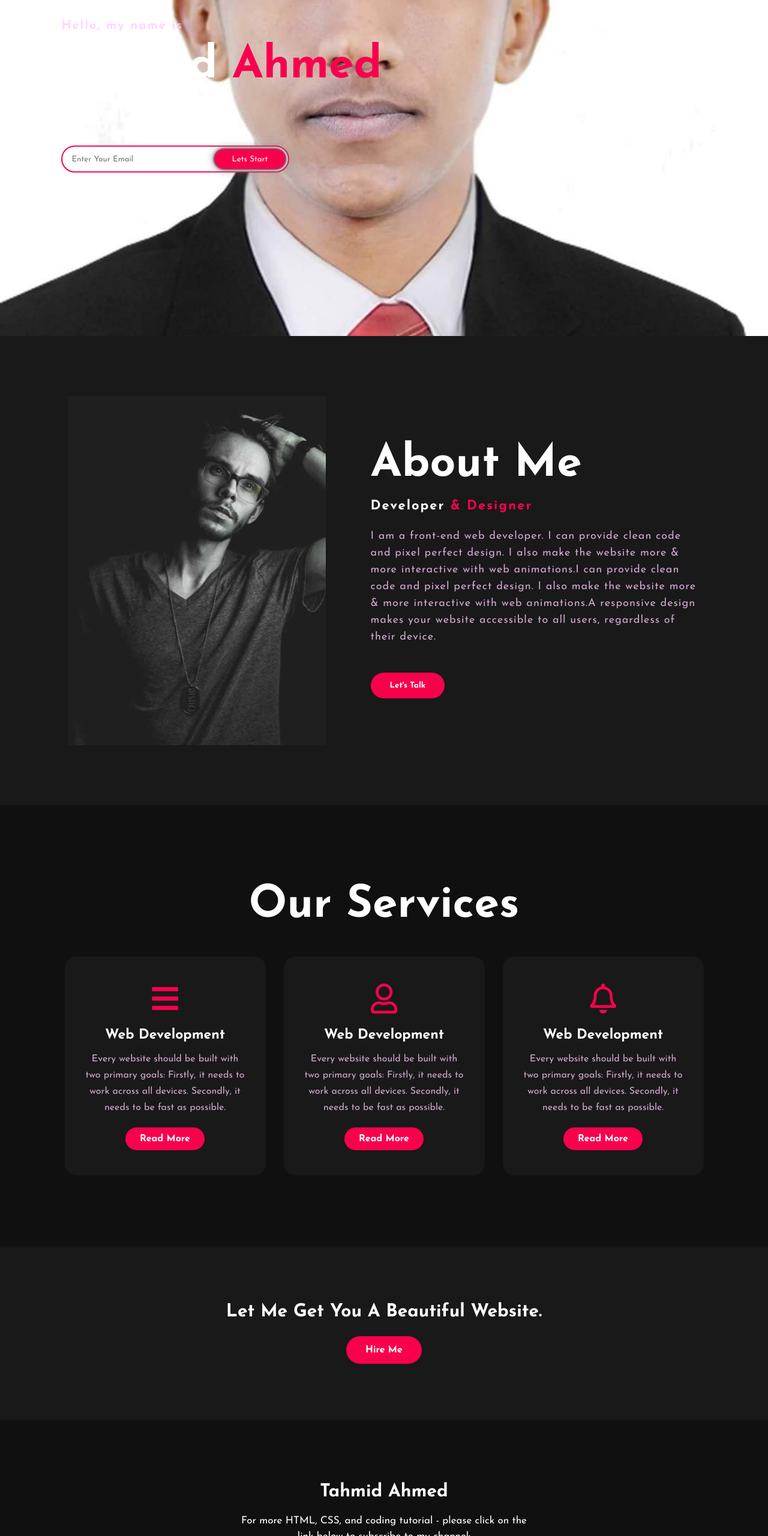
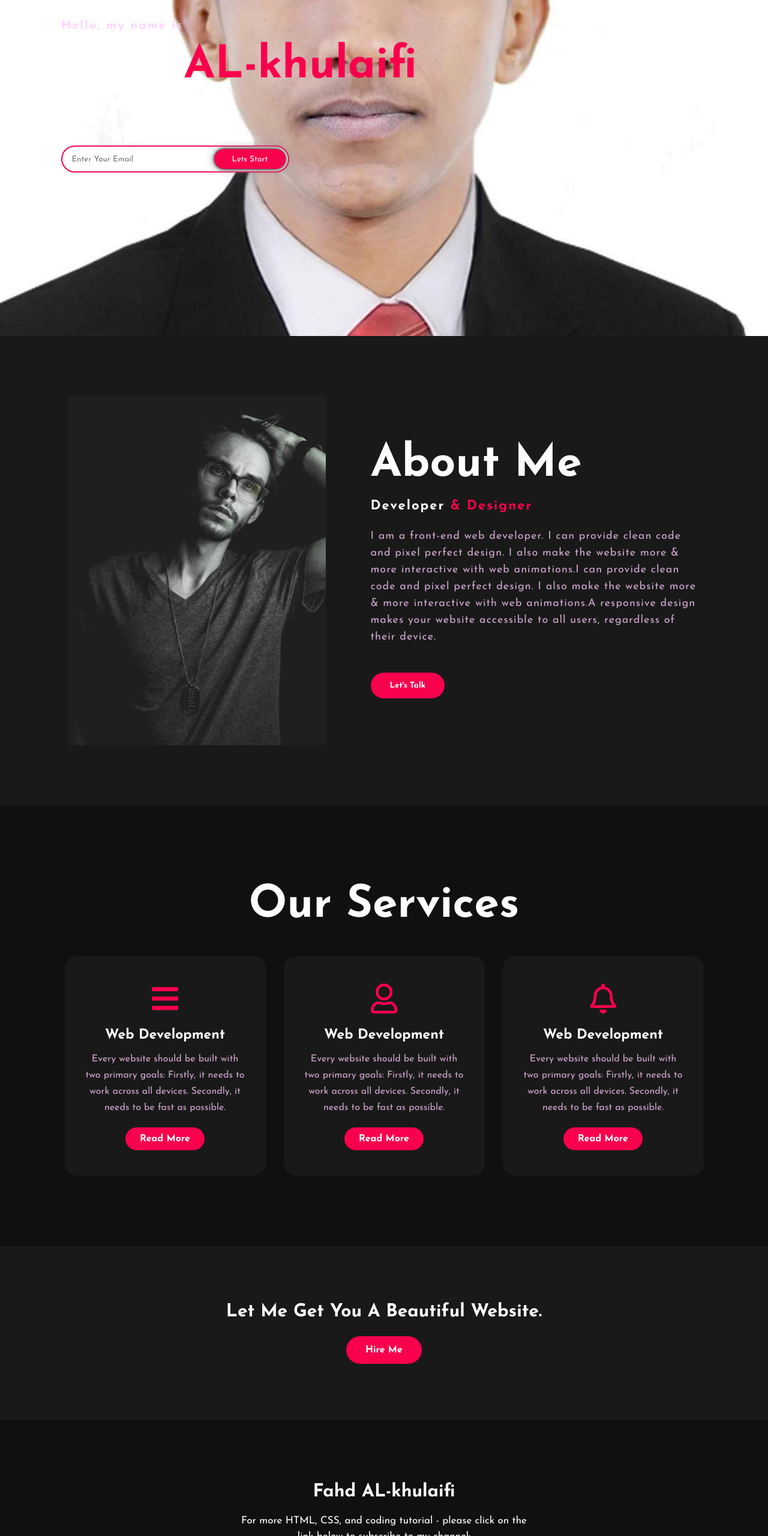
Before and after one commit to fahdalkhulaifi/MyPortfolio, a plain HTML site: page PortifolioTemplate/index.html in a window 1280 px wide. Shown: the part 240-2800 px from the top of the page at 60% size. Drawn offline with Linux system fonts and the light colour scheme.

Commit message:
Updated Personal Information By Mine.

```diff
--- a/PortifolioTemplate/index.html
+++ b/PortifolioTemplate/index.html
@@ -28,7 +28,7 @@
 
 		<div class="content">
 			<h4>Hello, my name is</h4>
-			<h1>Tahmid <span>Ahmed</span></h1>
+			<h1>Fahd <span>AL-khulaifi</span></h1>
 			<h3>I'am a Web Developer.</h3>
 			<div class="newslatter">
 				<form>
@@ -105,7 +105,7 @@
 
 	<!------footer start--------->
 	<footer>
-		<p>Tahmid Ahmed</p>
+		<p>Fahd AL-khulaifi</p>
 		<p>For more HTML, CSS, and coding tutorial - please click on the link below to subscribe to my channel:</p>
 		<div class="social">
 			<a href="#"><i class="fab fa-facebook-f"></i></a>
```
